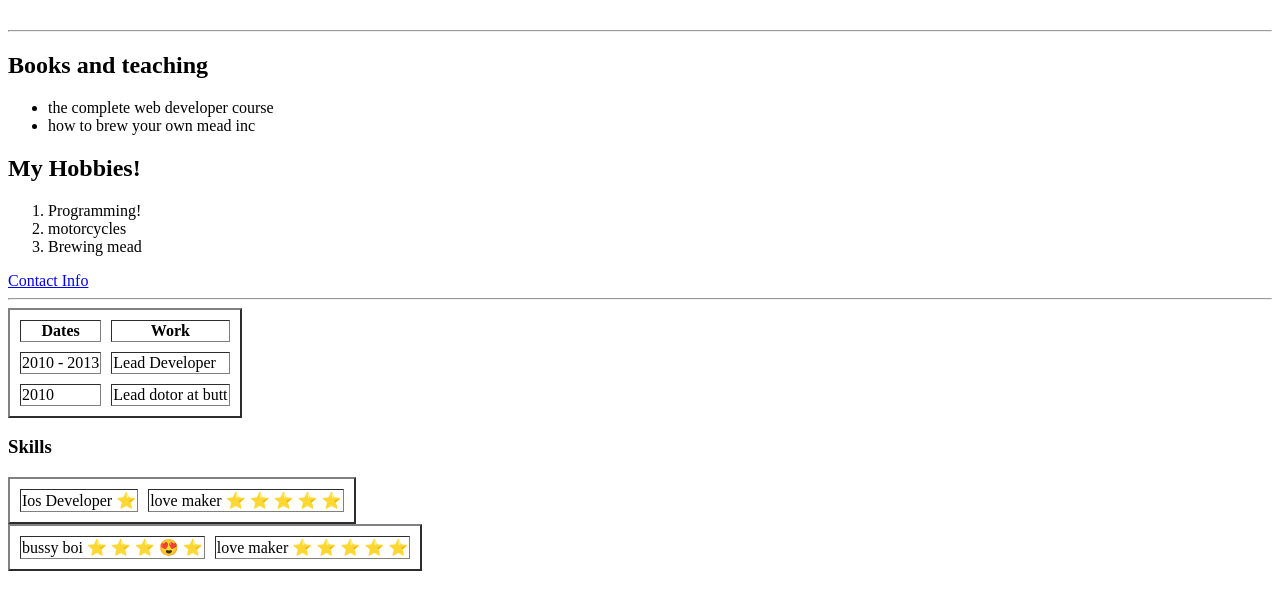
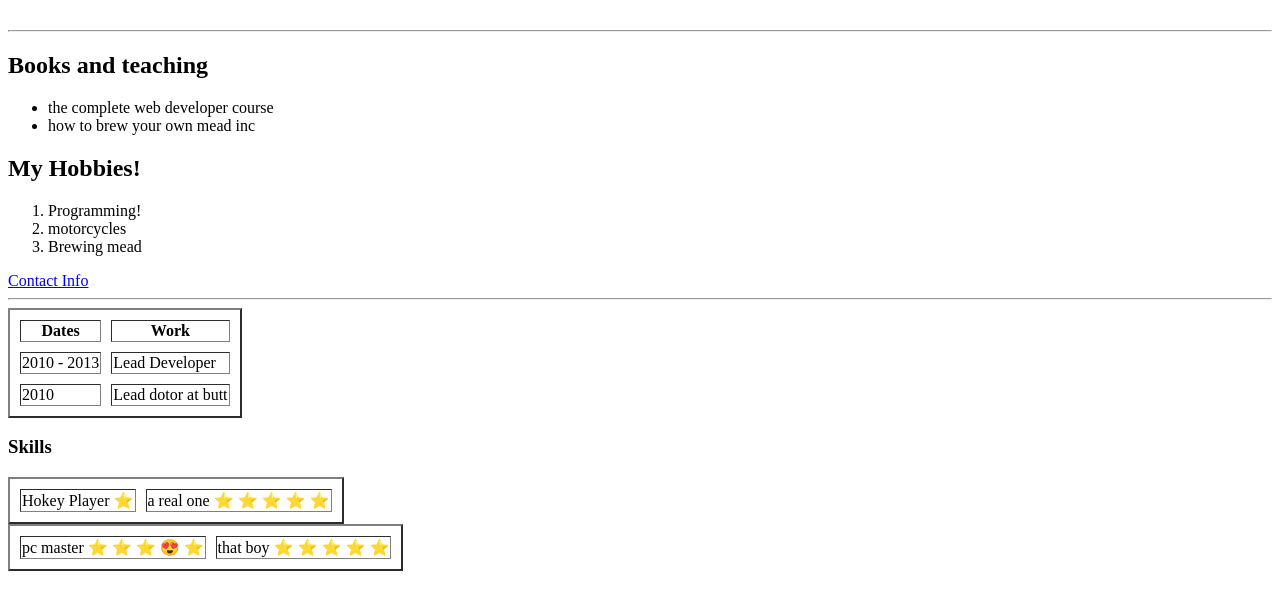
Before and after one commit to Benjaminmumme/CV, a plain HTML site: page index.html in a window 1280 px wide. Shown: the part 186-796 px from the top of the page. Drawn offline with Linux system fonts and the light colour scheme; a script that the page names is missing.

Commit message:
Add files via upload

```diff
--- a/index.html
+++ b/index.html
@@ -45,15 +45,15 @@
   <h3>Skills</h3>
   <table border="2px" cellspacing="10">
     <tr>
-      <td>Ios Developer  &#11088;</td>
-      <td>love maker &#11088 &#11088 &#11088 &#11088 &#11088;</td>
+      <td>Hokey Player  &#11088;</td>
+      <td>a real one &#11088 &#11088 &#11088 &#11088 &#11088;</td>
     </tr>
   </table>
 
   <table border="2px" cellspacing="10">
     <tr>
-      <td> bussy boi &#11088 &#11088 &#11088 😍 &#11088;</td>
-      <td>love maker &#11088 &#11088 &#11088 &#11088 &#11088;</td>
+      <td> pc master &#11088 &#11088 &#11088 😍 &#11088;</td>
+      <td>that boy &#11088 &#11088 &#11088 &#11088 &#11088;</td>
     </tr>
   </table>
 
```
